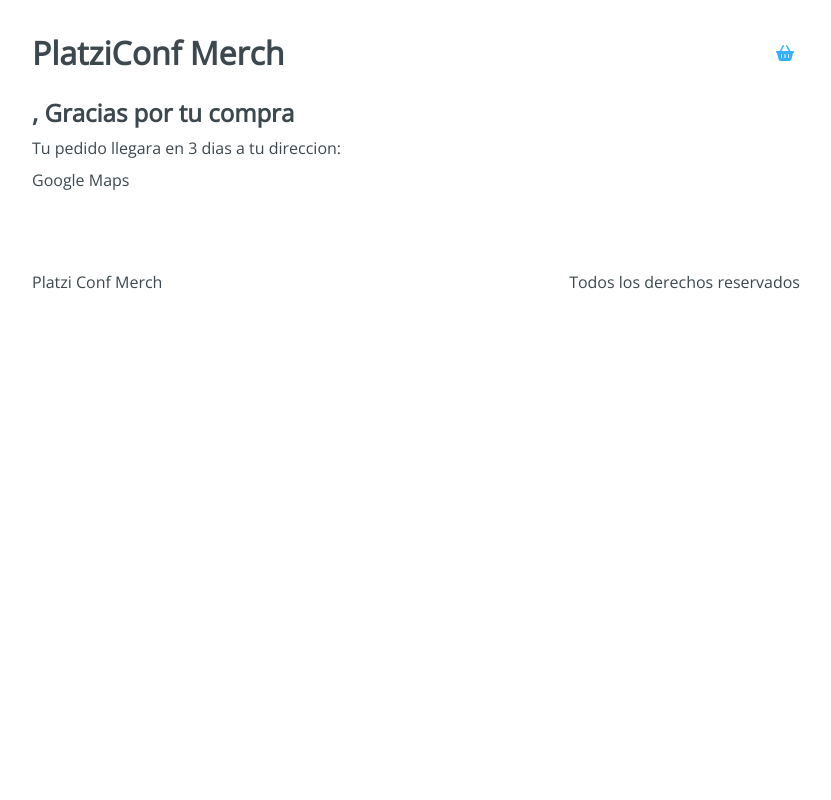
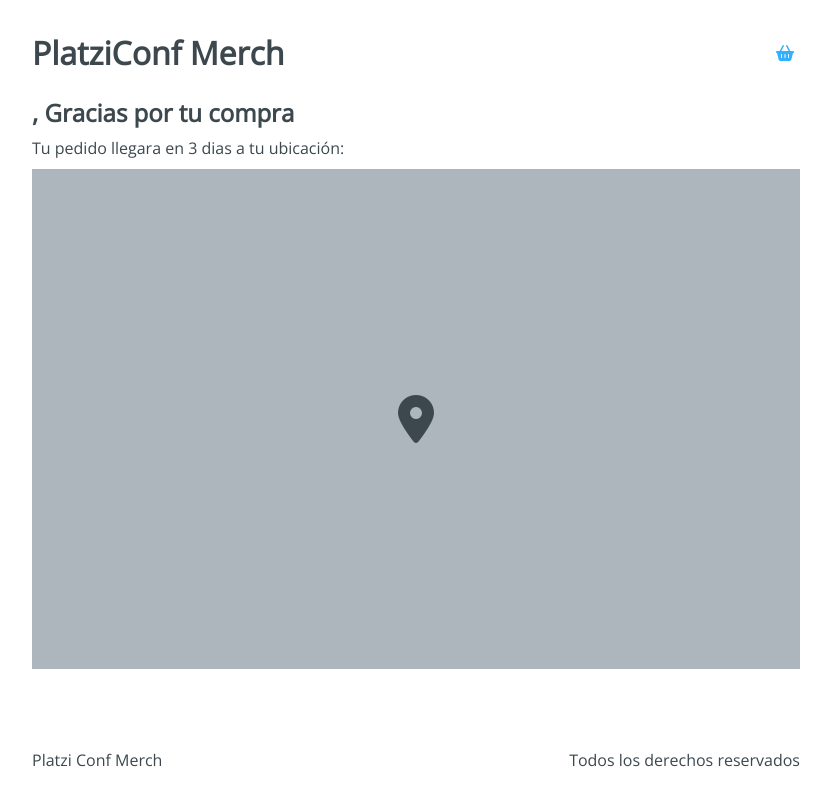
Before and after one commit to Franklingp/platzi-conf-store, a React app: page /checkout/success in a window 1280 px wide. Shown: the whole page, without its empty margins (224-1055 px from the left). Built offline with nearby package versions, Linux system fonts and the light colour scheme; no server answers.

Commit message:
useLocation hook was added to get from public api the latitude and longitude of customer address and map component was added in successful page

```diff
--- a/package.json
+++ b/package.json
@@ -23,8 +23,11 @@
   },
   "homepage": "https://github.com/Franklingp/platzi-conf-store#readme",
   "dependencies": {
+    "axios": "^0.24.0",
+    "leaflet": "^1.7.1",
     "react": "^17.0.2",
     "react-dom": "^17.0.2",
+    "react-leaflet": "^3.2.2",
     "react-paypal-button-v2": "^2.6.3",
     "react-router-dom": "^5.3.0"
   },
--- a/public/index.html
+++ b/public/index.html
@@ -8,6 +8,16 @@
     <!-- Font Awesome Icons -->
     <script src="https://kit.fontawesome.com/473d269aa9.js" crossorigin="anonymous"></script>
 
+    <!--Leaflet map css styles-->
+    <link rel="stylesheet" href="https://unpkg.com/leaflet@1.7.1/dist/leaflet.css"
+    integrity="sha512-xodZBNTC5n17Xt2atTPuE1HxjVMSvLVW9ocqUKLsCC5CXdbqCmblAshOMAS6/keqq/sMZMZ19scR4PsZChSR7A=="
+    crossorigin=""/>
+
+    <!-- Leaflet javascript -->
+    <script src="https://unpkg.com/leaflet@1.7.1/dist/leaflet.js"
+    integrity="sha512-XQoYMqMTK8LvdxXYG3nZ448hOEQiglfqkJs1NOQV44cWnUrBc8PkAOcXy20w0vlaXaVUearIOBhiXZ5V3ynxwA=="
+    crossorigin=""></script>
+
 </head>
 <body>
     <div id="app"></div>
--- /dev/null
+++ b/src/components/Map.jsx
@@ -0,0 +1,38 @@
+import React from 'react';
+
+//Leaflet map
+import { MapContainer, TileLayer, Marker, Popup } from 'react-leaflet';
+
+//style
+import '../styles/components/Map.css';
+
+function Map({ location }) {
+  return (
+    <div id="mapid">
+      {location ? (
+        <MapContainer
+          center={location}
+          zoom={17}
+          scrollWheelZoom={false}
+          style={{ height: '500px' }}
+        >
+          <TileLayer
+            attribution='&copy; <a href="http://osm.org/copyright">OpenStreetMap</a> contributors'
+            url="https://{s}.tile.openstreetmap.org/{z}/{x}/{y}.png"
+          />
+          <Marker position={location}>
+            <Popup>
+              Direccion de tu recidencia. <br /> 3 dias para entrega.
+            </Popup>
+          </Marker>
+        </MapContainer>
+      ) : (
+        <div className="map-alt">
+          <i className="fas fa-map-marker-alt map-alt-icon"></i>
+        </div>
+      )}
+    </div>
+  );
+}
+
+export default Map;
--- a/src/containers/Success.jsx
+++ b/src/containers/Success.jsx
@@ -6,16 +6,25 @@
 //styles
 import '../styles/components/Success.css';
 
+//components
+import Map from '../components/Map';
+
+//hooks
+import useGetLocation from '../hooks/useGetLocation';
+
 function Success() {
   const { state } = useContext(AppContext);
   const { buyer } = state;
+  const location = useGetLocation(buyer);
 
   return (
     <div className="Success">
       <div className="Success-content">
         <h2>{buyer.name}, Gracias por tu compra</h2>
-        <span>Tu pedido llegara en 3 dias a tu direccion:</span>
-        <div className="Success-map">Google Maps</div>
+        <span>Tu pedido llegara en 3 dias a tu ubicación:</span>
+        <div className="Success-map">
+          <Map location={location} />
+        </div>
       </div>
     </div>
   );
--- /dev/null
+++ b/src/hooks/useGetLocation.js
@@ -0,0 +1,71 @@
+import { useState, useEffect } from 'react';
+import axios from 'axios';
+
+/*
+
+address
+:
+"direccion"
+apto
+:
+"apto 15"
+city
+:
+"david"
+country
+:
+"panama"
+cp
+:
+"0426"
+email
+:
+"franklin@piemtenl"
+name
+:
+"Franklin"
+phone
+:
+"64991311"
+state
+:
+*/
+
+function useGetLocation(user) {
+    const { city, state, country } = user;
+    const [location, setLocation] = useState(null);
+    const addressFormat = String(`${city},%${state},%${country}`).replace(
+        / /g,
+        '%'
+    );
+
+    // api call to get the location from a free api
+    const getLocation = async () => {
+        try {
+            const response = await axios.get(
+                `http://api.positionstack.com/v1/forward?access_key=${process.env.POSITION_STACK}&query=${addressFormat}&limit=1&output=json`
+            );
+            if (response.data.data.length > 0) {
+                setLocation([
+                    Number(response.data.data[0].latitude),
+                    Number(response.data.data[0].longitude),
+                ]);
+            } else {
+                setLocation(null);
+                window.alert("No se ha podido encontrar la direccion. Atencion al cliente se comunicara contigo para obtener mas información.")
+            }
+        } catch (error) {
+            window.alert('Hubo un error al intentar obtener la ubicacion.');
+            console.log(error);
+            setLocation(null);
+        }
+    };
+
+    useEffect(() => {
+        getLocation();
+    }, []);
+
+    return location;
+}
+
+export default useGetLocation;
--- /dev/null
+++ b/src/styles/components/Map.css
@@ -0,0 +1,12 @@
+.map-alt {
+  display: flex;
+  justify-content: center;
+  align-items: center;
+  width: 100%;
+  height: 500px;
+  background: #adb5bd;
+}
+
+.map-alt-icon {
+  font-size: 48px;
+}
--- a/webpack.config.js
+++ b/webpack.config.js
@@ -2,7 +2,7 @@
 const path = require("path");
 const htmlWebpackPlugin = require("html-webpack-plugin");
 const miniCssExtractPlugin = require("mini-css-extract-plugin");
-const dotenvWebpacl = require("dotenv-webpack");
+const dotenvWebpack = require("dotenv-webpack");
 
 module.exports = {
     entry: "./src/index.js",
@@ -49,7 +49,7 @@
         new miniCssExtractPlugin({
             filename: "assets/[contenthash].css"
         }),
-        new dotenvWebpacl(),
+        new dotenvWebpack(),
     ],
 
     devServer: {
```
Also changed, not shown: 2 other files (tests, documents, lock files or other folders).
